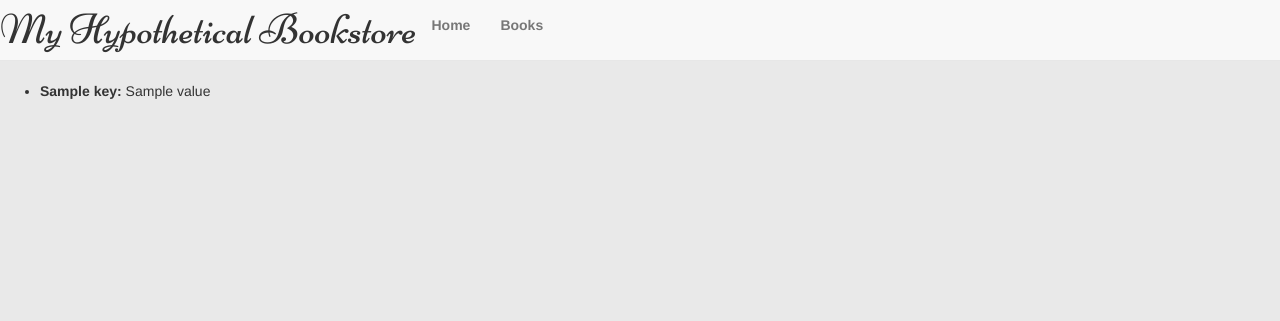
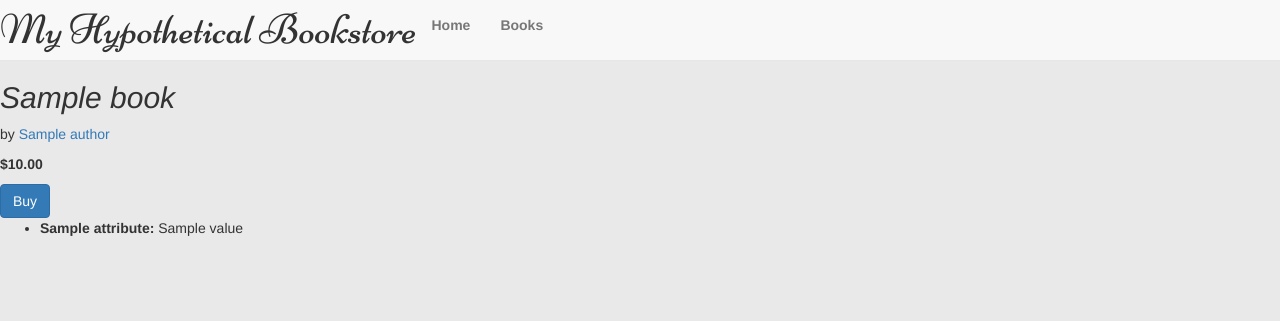
Before and after one commit to zackmdavis/My_Hypothetical_Bookstore, a Django app: template bookstore_proper/templates/books/show.html in a window 1280 px wide. Shown: the top 321 px of the page. Run offline with Django 3.2, Linux system fonts and the light colour scheme; tables that the repository leaves empty hold one stand-in row (values such as "Sample post"); the template is opened without the code that fills it: values that come from a table or form of the project are taken from there, most other values are stand-ins (such as "Sample title", 1, 10 or a date in 2020); some libraries are stand-ins or nearby versions.

Commit message:
superior book show

```diff
--- a/bookstore_proper/templates/books/index.html
+++ b/bookstore_proper/templates/books/index.html
@@ -3,6 +3,10 @@
 {% block title %} Catalogue {% endblock %}
 
 {% block content %}
+<h2>Catalogue</h2>
+<p>
+  These are the books we have for sale:
+</p>
 <ul>
   {% for book in books %}
   <li><em><a href="{% url 'book_show' book.id %}">{{ book.title }}</a></em></li>
--- a/bookstore_proper/templates/books/show.html
+++ b/bookstore_proper/templates/books/show.html
@@ -1,11 +1,26 @@
 {% extends "application.html" %}
+{% load bootstrap3 %}
 
 {% block title %} {{ book.title }} {% endblock %}
 
 {% block content %}
+<h2><em>{{ book.title }}</em></h2>
+<p>
+  by {% for author in authors %}
+  <a href="#">{{ author.name }}</a>
+  {% endfor %}
+</p>
+<p>
+  <strong>${{ book.price }}</strong>
+</p>
+
+<button class="btn btn-primary">
+  {% bootstrap_icon "tag" %} Buy
+</button>
+
 <ul>
-{% for key, value in attributes %}
-<li><strong>{{ key }}:</strong> {{ value }}</li>
-{% endfor %}
+  {% for attribute, value in publication_attributes %}
+  <li><strong>{{ attribute }}:</strong> {{ value }}</li>
+  {% endfor %}
 </ul>
 {% endblock %}
--- a/bookstore_proper/views/book_views.py
+++ b/bookstore_proper/views/book_views.py
@@ -8,6 +8,6 @@ def index(request):
 
 def show(request, book_id):
     book = Book.objects.get(pk=book_id)
-    attributes = book.__dict__.items()
-    print(attributes)
+    authors = list(book.authors.all())
+    publication_attributes = {"Publication Date": book.publication_date, "ISBN": book.isbn}.items()
     return render_to_response('books/show.html', locals())
```
